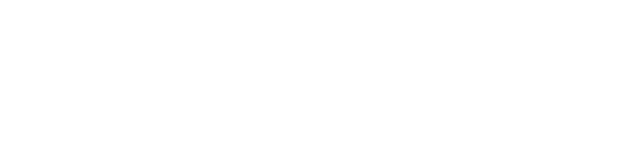
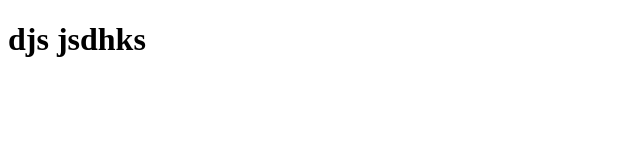
Before and after one commit to courseMy/Samples, a plain HTML site: page index.html in a window 1280 px wide. Shown: the whole page, without its empty margins (0-640 px from the left). Drawn offline with Linux system fonts and the light colour scheme.

Commit message:
initial commit

```diff
--- a/index.html
+++ b/index.html
@@ -7,6 +7,6 @@
     <title>Document</title>
 </head>
 <body>
-
+    <h1>djs jsdhks</h1>
 </body>
 </html>
```
